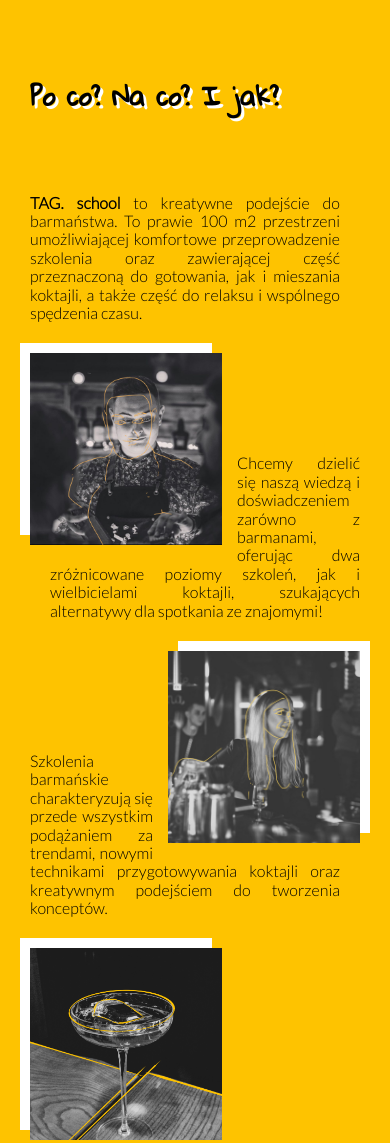
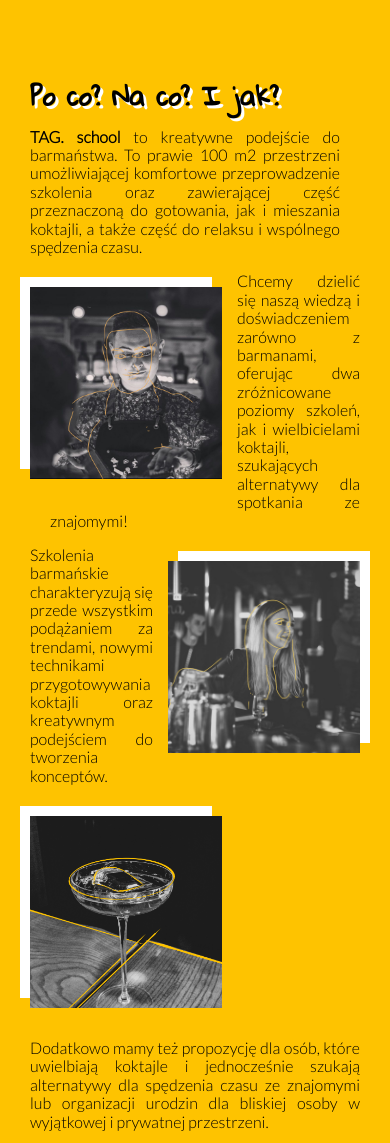
Before and after one commit to kamilszewczyk0/tag, a plain HTML site: page tag-school.html in a window 390 px wide. Shown: the part 780-1923 px from the top of the page. Drawn offline with nearby package versions, Linux system fonts and the light colour scheme.

Commit message:
removed padding on mobile

```diff
--- a/style/_school-about-us.scss
+++ b/style/_school-about-us.scss
@@ -87,6 +87,7 @@
     &__paragraph--odd,
     &__paragraph--even {
       display: block;
+      padding: 0;
     }
 
     &__text--odd,
@@ -104,6 +105,7 @@
     &__img--odd,
     &__img--even {
       height: calc(80vw - 120px);
+      max-height: 280px;
     }
 
     &__last-img {
```
Also changed, not shown: style/school-style.css, 1 other file.
